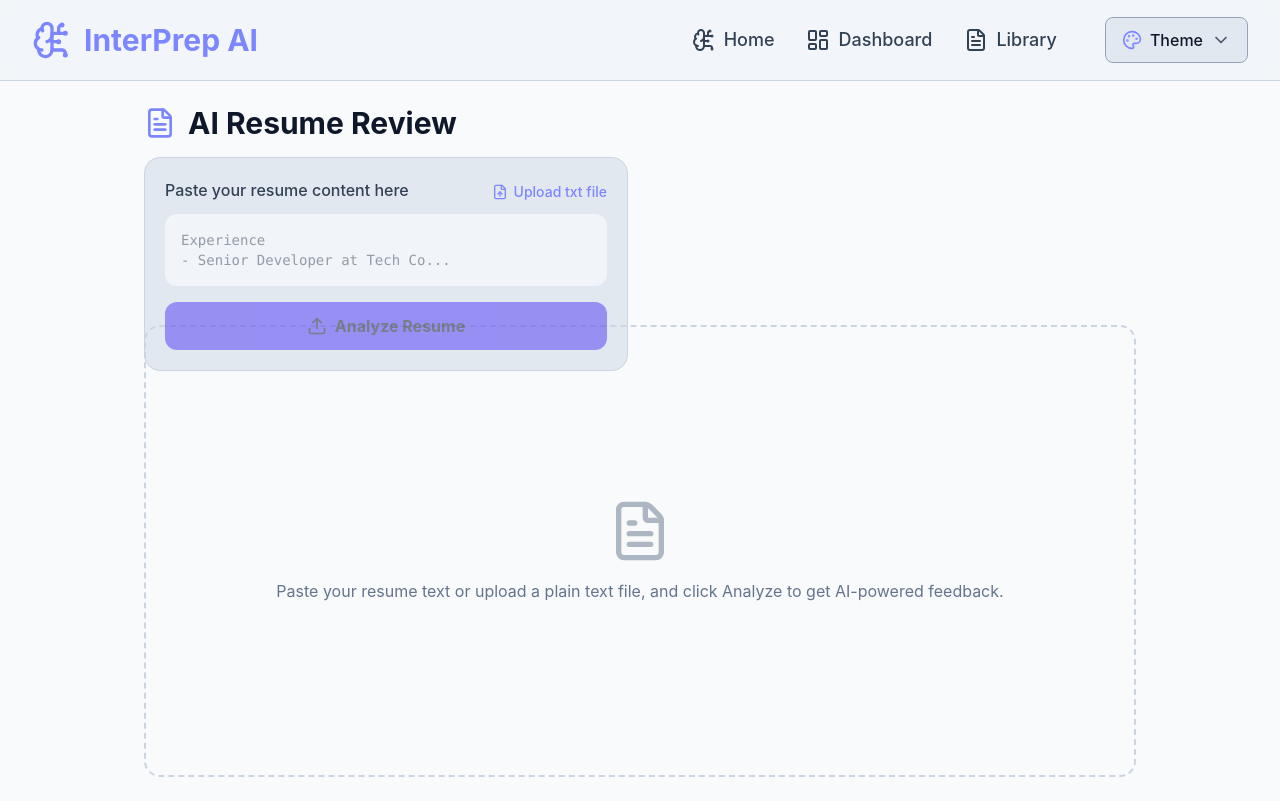
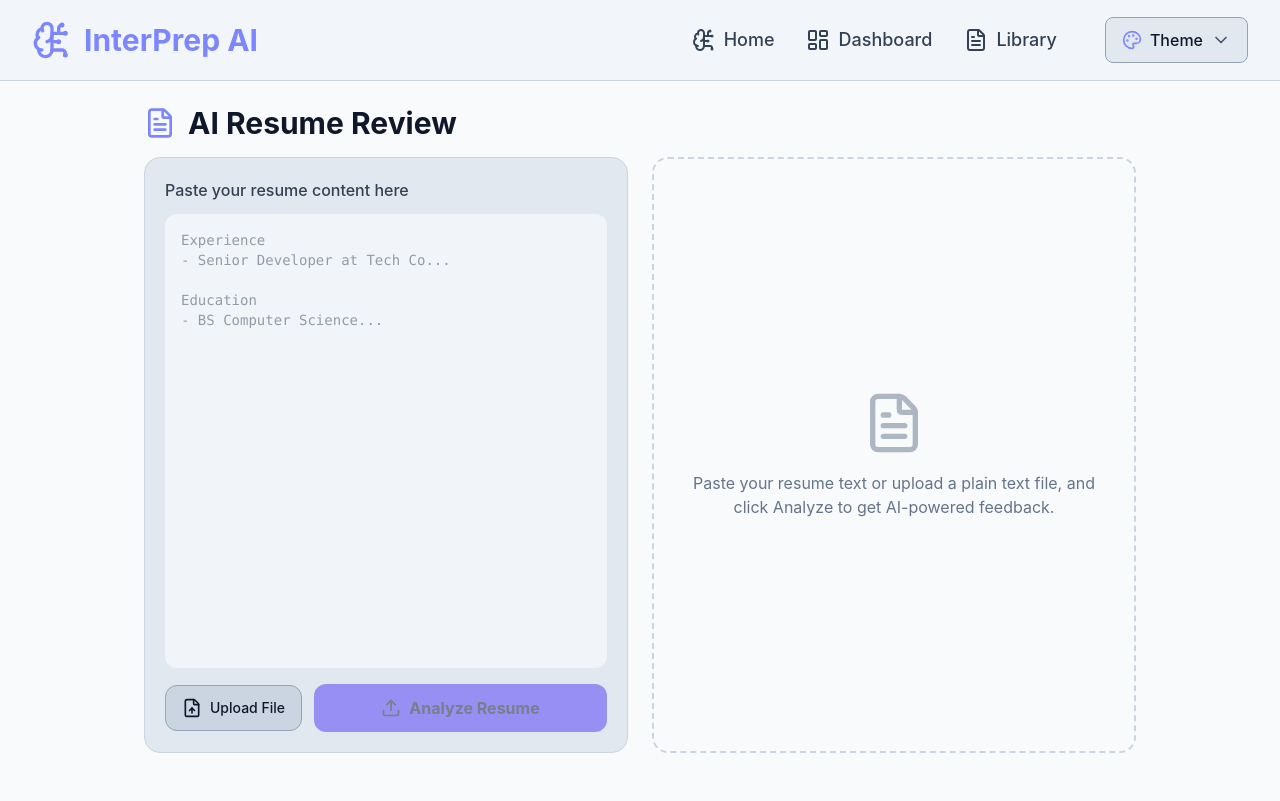
Before and after one commit to Komal15106/InterPrep-AI, a React (Vite) app in the folder client/: page /resume in a window 1280 px wide. Built offline with nearby package versions, Linux system fonts and the light colour scheme.

Commit message:
Restore original two-button side-by-side layout

```diff
--- a/client/src/pages/ResumeReview.jsx
+++ b/client/src/pages/ResumeReview.jsx
@@ -60,10 +60,17 @@ const ResumeReview = () => {
             <div className="grid md:grid-cols-2 gap-6 flex-grow min-h-0 pb-6">
                 <div className="flex flex-col h-full">
                     <div className="bg-slate-800 p-5 rounded-2xl border border-slate-700 flex flex-col h-full">
-                        <div className="flex items-end justify-between mb-3 flex-shrink-0">
-                            <label className="text-slate-300 font-medium">
+                        <label className="block text-slate-300 font-medium mb-3 flex-shrink-0">
                             Paste your resume content here
                         </label>
+                        <textarea
+                            value={resumeText}
+                            onChange={(e) => setResumeText(e.target.value)}
+                            className="w-full flex-grow bg-slate-900 border-slate-700 rounded-xl p-4 text-slate-300 focus:ring-2 focus:ring-indigo-500 focus:border-transparent resize-none font-mono text-sm min-h-0"
+                            placeholder="Experience&#10;- Senior Developer at Tech Co...&#10;&#10;Education&#10;- BS Computer Science..."
+                        />
+
+                        <div className="mt-4 flex flex-col sm:flex-row items-center gap-3">
                             <input
                                 type="file"
                                 accept=".txt,.pdf,.doc,.docx"
@@ -73,23 +80,16 @@ const ResumeReview = () => {
                             />
                             <button
                                 onClick={() => fileInputRef.current?.click()}
-                                className="flex items-center gap-1.5 text-indigo-400 hover:text-indigo-300 text-sm font-medium transition-colors"
+                                className="w-full sm:w-auto px-4 py-3 bg-slate-700 hover:bg-slate-600 text-white rounded-xl font-medium transition-colors flex items-center justify-center gap-2 border border-slate-600"
                             >
-                                <FileUp className="w-4 h-4" />
-                                <span className="truncate max-w-[120px]">{fileName || "Upload txt file"}</span>
+                                <FileUp className="w-5 h-5" />
+                                <span className="text-sm truncate max-w-[150px]">{fileName || "Upload File"}</span>
                             </button>
-                        </div>
-                        <textarea
-                            value={resumeText}
-                            onChange={(e) => setResumeText(e.target.value)}
-                            className="w-full flex-grow bg-slate-900 border-slate-700 rounded-xl p-4 text-slate-300 focus:ring-2 focus:ring-indigo-500 focus:border-transparent resize-none font-mono text-sm min-h-0"
-                            placeholder="Experience&#10;- Senior Developer at Tech Co...&#10;&#10;Education&#10;- BS Computer Science..."
-                        />
 
                             <button
                                 onClick={handleSubmit}
                                 disabled={loading || !resumeText.trim()}
-                            className="w-full mt-4 py-3 bg-indigo-600 hover:bg-indigo-700 text-white rounded-xl font-bold transition-colors disabled:opacity-50 disabled:cursor-not-allowed flex items-center justify-center gap-2"
+                                className="w-full py-3 bg-indigo-600 hover:bg-indigo-700 text-white rounded-xl font-bold transition-colors disabled:opacity-50 disabled:cursor-not-allowed flex items-center justify-center gap-2"
                             >
                                 {loading ? (
                                     <>
@@ -147,6 +147,7 @@ const ResumeReview = () => {
                     )}
                 </div>
             </div>
+        </div>
     );
 };
 
```
Lines whose indentation alone changed are shown as unchanged.
